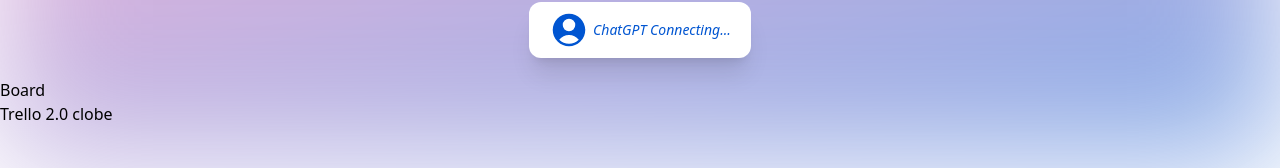
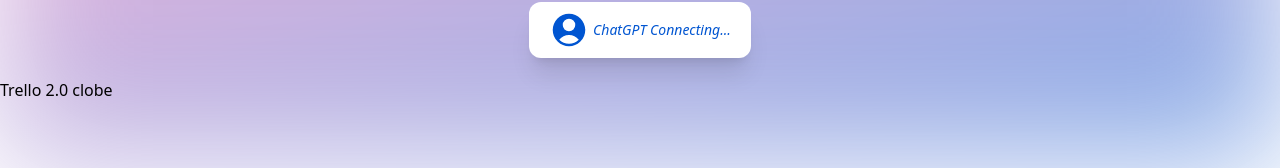
Before and after one commit to JPy-UwU/Trello_2.0, a Next.js app: page / in a window 1280 px wide. Shown: the part 226-394 px from the top of the page. Built offline with nearby package versions, Linux system fonts and the light colour scheme.

Commit message:
Installed appwrite

```diff
--- a/components/Board.tsx
+++ b/components/Board.tsx
@@ -1,8 +1,16 @@
-import { DragDropContext } from "react-beautiful-dnd"
+import { DragDropContext, Droppable } from "react-beautiful-dnd"
 
 const Board = () => {
   return (
-    <div>Board</div>
+    <DragDropContext>
+      <Droppable droppableId="board" direction="horizontal" type="column">
+        {(provided) => (
+          <div>
+
+          </div>
+        )}
+      </Droppable>
+    </DragDropContext>
   )
 }
 
--- a/package.json
+++ b/package.json
@@ -13,6 +13,7 @@
     "@types/node": "20.2.5",
     "@types/react": "18.2.9",
     "@types/react-dom": "18.2.4",
+    "appwrite": "^11.0.0",
     "autoprefixer": "10.4.14",
     "eslint": "8.42.0",
     "eslint-config-next": "13.4.4",
```
Also changed, not shown: 1 other file (tests, documents, lock files or other folders).
